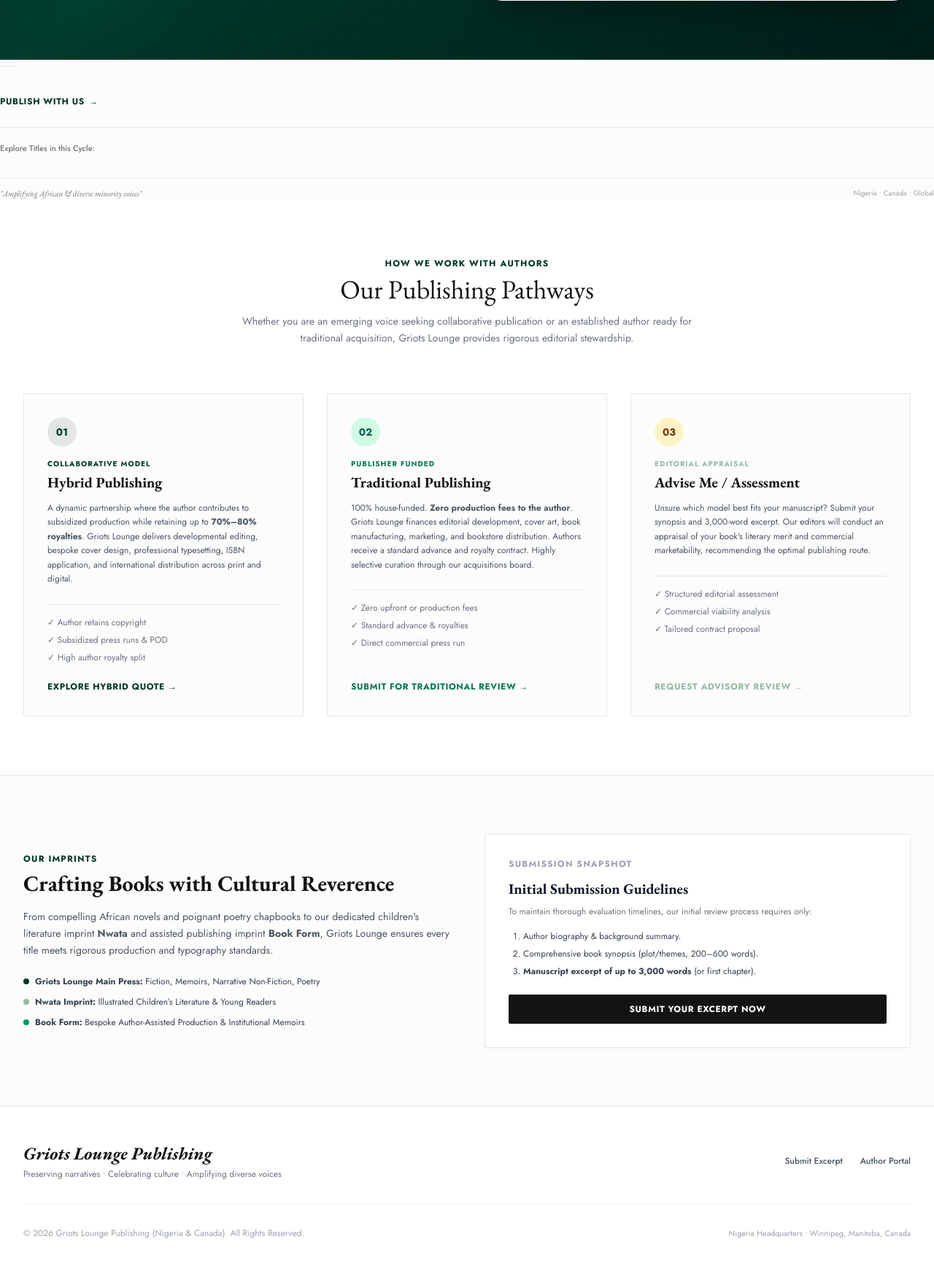
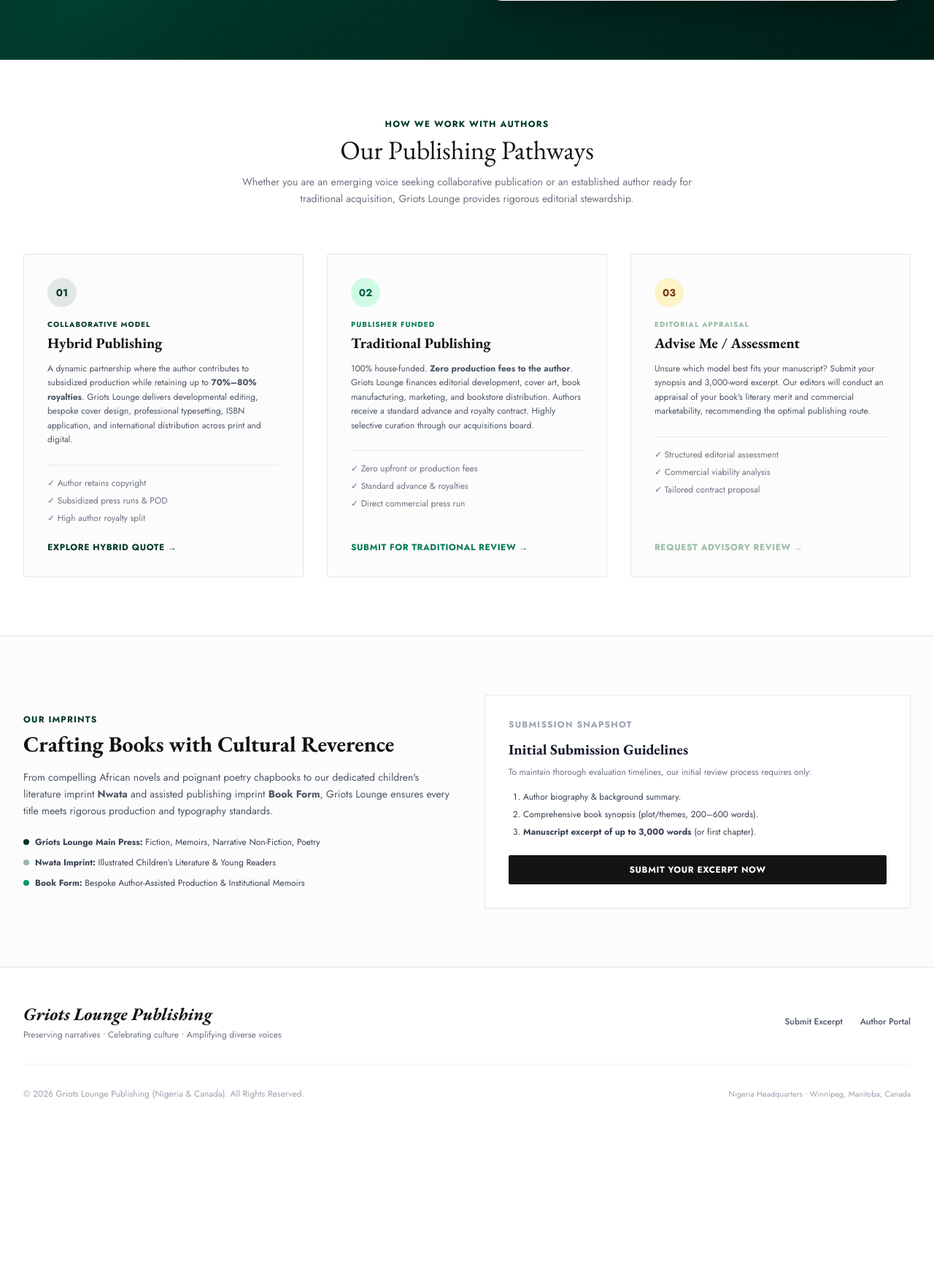
Before and after one commit to manny-e3/publishing_house-_automation_system, a Laravel app: page / in a window 1280 px wide. Shown: the part 738-2484 px from the top of the page at 73% size. After the commit the page ends 2244 px from the top, so only its background shows below. Run offline with Laravel 12, Linux system fonts and the light colour scheme; parts of the project's set-up code (start-up, migrations or seed data) failed here and were passed over; some libraries are stand-ins or nearby versions.

Commit message:
Deployemnt

```diff
--- a/resources/views/welcome.blade.php
+++ b/resources/views/welcome.blade.php
@@ -269,57 +269,6 @@
         </div>
     </header>
 
-                            <!-- Book Metadata & Synopsis -->
-                            <div class="sm:col-span-7 space-y-3">
-                                <div>
-                                    <span :class="books[active].badgeColor"
-                                          class="inline-block px-2.5 py-0.5 text-[10px] uppercase font-bold tracking-wider rounded-full border mb-2"
-                                          x-text="books[active].badge"></span>
-                                    <h3 class="font-serif font-bold text-2xl text-[#00382B] leading-tight" x-text="books[active].title"></h3>
-                                    <p class="text-xs font-semibold text-brand-teal uppercase tracking-wider mt-1" x-text="books[active].genre"></p>
-                                </div>
-
-                                <p class="text-xs text-stone-600 leading-relaxed font-light" x-text="books[active].synopsis"></p>
-
-                                <div class="pt-2">
-                                    <a href="{{ route('enquiry.index') }}" class="inline-flex items-center space-x-1.5 text-xs font-bold text-[#00382B] hover:text-brand-teal uppercase tracking-wider transition">
-                                        <span>Publish With Us</span>
-                                        <span>&rarr;</span>
-                                    </a>
-                                </div>
-                            </div>
-                        </div>
-
-                        <!-- Thumbnail Shelf of Books -->
-                        <div class="mt-6 pt-5 border-t border-[#E2ECE7]">
-                            <div class="flex items-center justify-between text-[11px] text-stone-500 mb-3">
-                                <span class="font-medium">Explore Titles in this Cycle:</span>
-                                <span class="font-mono text-[10px]" x-text="`${active + 1} of ${books.length}`"></span>
-                            </div>
-                            <div class="grid grid-cols-5 gap-2 sm:gap-3">
-                                <template x-for="(b, i) in books" :key="i">
-                                    <button type="button" @click="active = i"
-                                            class="relative rounded-md overflow-hidden transition-all duration-200 group focus:outline-none"
-                                            :class="active === i ? 'ring-2 ring-[#00382B] ring-offset-2 scale-105 shadow-md' : 'opacity-60 hover:opacity-100 hover:scale-102'">
-                                        <img :src="b.image" :alt="b.title" class="w-full h-16 sm:h-20 object-cover rounded-sm">
-                                    </button>
-                                </template>
-                            </div>
-                        </div>
-
-                        <!-- Ethos Footer -->
-                        <div class="mt-5 pt-3 border-t border-[#E2ECE7]/60 flex items-center justify-between text-[11px] text-stone-500">
-                            <span class="italic font-serif">"Amplifying African &amp; diverse minority voices"</span>
-                            <span class="text-stone-400 text-[10px]">Nigeria &bull; Canada &bull; Global</span>
-                        </div>
-
-                    </div>
-                </div>
-
-            </div>
-        </div>
-    </header>
-
     <!-- Three Publishing Pathways Section (Point 6) -->
     <section id="publishing-options" class="py-20 bg-white">
         <div class="max-w-7xl mx-auto px-4 sm:px-6 lg:px-8">
```
